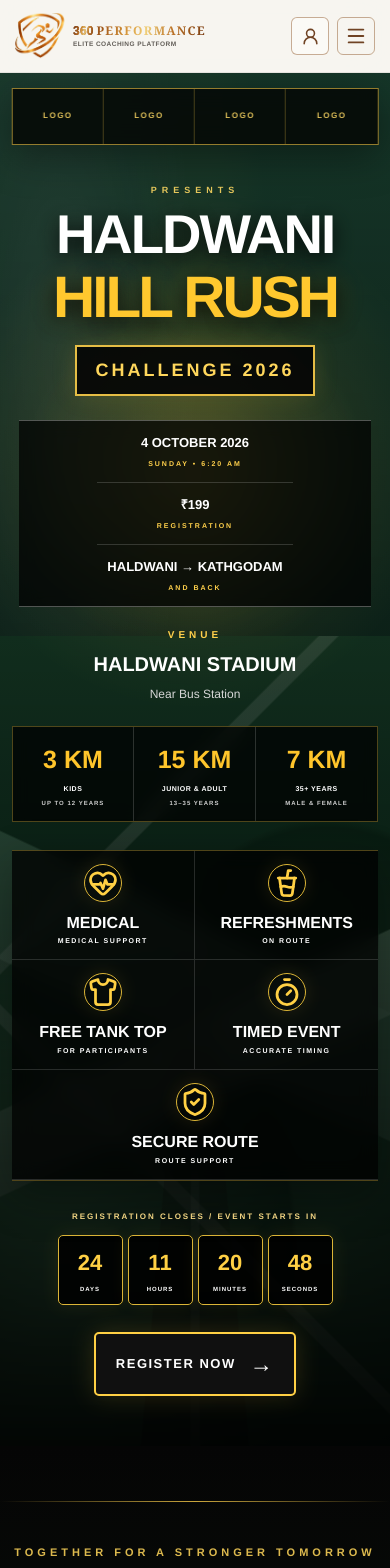
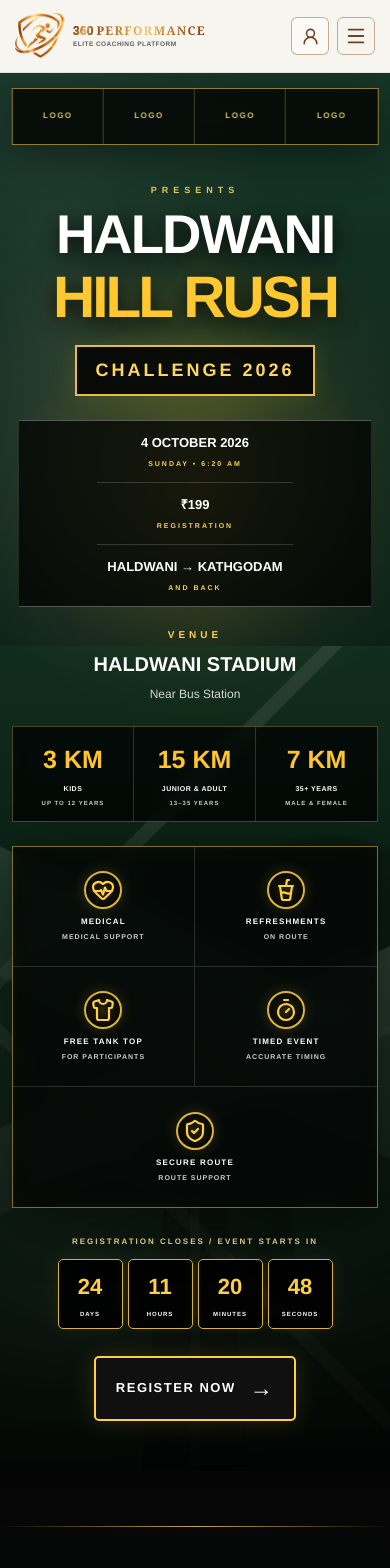
Before and after one commit to xshaykumar/akshay-copy, a Next.js app: page / in a window 390 px wide. Shown: the top 1568 px of the page. Built offline with nearby package versions, Linux system fonts and the light colour scheme.

Commit message:
Refactor perks styles for layout and design updates

```diff
--- a/components/public/HaldwaniHillRush.module.css
+++ b/components/public/HaldwaniHillRush.module.css
@@ -543,43 +543,47 @@
 
 
 /* =========================================================
-   EVENT PERKS
+   EVENT FEATURES
    ========================================================= */
 
 .perks {
-  display: flex;
+  width: min(1000px, 100%);
+  margin: 30px auto 32px;
 
-  justify-content: center;
+  display: grid;
+  grid-template-columns: repeat(5, 1fr);
 
-  flex-wrap: wrap;
+  background: rgba(4, 7, 6, 0.88);
 
-  margin: 28px auto 30px;
-
-  background: rgba(0, 0, 0, 0.76);
-
-  border-top: 1px solid rgba(224, 184, 65, 0.35);
-
-  border-bottom: 1px solid rgba(224, 184, 65, 0.35);
-
-  backdrop-filter: blur(10px);
+  border: 1px solid rgba(231, 193, 63, 0.55);
 
   box-shadow:
-    0 15px 40px rgba(0, 0, 0, 0.3);
+    0 15px 50px rgba(0, 0, 0, 0.45),
+    inset 0 0 30px rgba(255, 202, 45, 0.025);
+
+  backdrop-filter: blur(12px);
 }
 
 
 .perk {
-  min-width: 150px;
+  min-height: 135px;
 
-  padding: 15px 20px;
+  display: flex;
+  flex-direction: column;
 
-  text-align: center;
+  align-items: center;
+  justify-content: center;
+
+  padding: 18px 10px;
+
+  position: relative;
 
   border-right: 1px solid rgba(255, 255, 255, 0.14);
 
   transition:
     transform 0.25s ease,
-    background 0.25s ease;
+    background 0.25s ease,
+    box-shadow 0.25s ease;
 }
 
 
@@ -589,65 +593,153 @@
 
 
 .perk:hover {
+  background:
+    linear-gradient(
+      180deg,
+      rgba(255, 208, 68, 0.10),
+      rgba(255, 208, 68, 0.025)
+    );
+
   transform: translateY(-4px);
 
-  background: rgba(218, 177, 48, 0.08);
+  box-shadow:
+    inset 0 0 30px rgba(255, 208, 68, 0.06);
 }
 
 
+/* GOLD ICON CIRCLE */
+
 .perkIcon {
-  width: 43px;
-  height: 43px;
-
-  margin: 0 auto 8px;
+  width: 58px;
+  height: 58px;
 
   display: flex;
-
   align-items: center;
   justify-content: center;
 
-  border: 1px solid #dcb537;
+  margin-bottom: 11px;
+
+  color: #ffd044;
+
+  border: 2px solid #dcb537;
 
   border-radius: 50%;
 
-  color: #ffd044;
-
-  font-size: 21px;
-
-  font-weight: 900;
+  background:
+    radial-gradient(
+      circle,
+      rgba(255, 210, 70, 0.13),
+      rgba(0, 0, 0, 0.65) 70%
+    );
 
   box-shadow:
-    0 0 18px rgba(220, 181, 55, 0.12);
+    0 0 15px rgba(255, 208, 68, 0.18),
+    inset 0 0 12px rgba(255, 208, 68, 0.06);
 }
 
 
-.perk span {
+/* TEXT */
+
+.perkText {
+  text-align: center;
+}
+
+
+.perkText strong {
   display: block;
 
   color: #ffffff;
 
-  font-size: 9px;
+  font-size: 10px;
 
   font-weight: 950;
 
-  letter-spacing: 1.5px;
+  letter-spacing: 1.2px;
+
+  line-height: 1.25;
 }
 
 
-.perk small {
+.perkText span {
   display: block;
 
   margin-top: 5px;
 
-  color: #c7c7c7;
+  color: #cfcfcf;
 
   font-size: 7px;
 
-  font-weight: 700;
+  font-weight: 800;
 
   letter-spacing: 1px;
+
+  line-height: 1.3;
 }
 
+
+/* =========================================================
+   MOBILE EVENT FEATURES
+   ========================================================= */
+
+@media (max-width: 600px) {
+
+  .perks {
+    width: 100%;
+
+    grid-template-columns: repeat(2, 1fr);
+
+    margin: 24px auto 28px;
+  }
+
+
+  .perk {
+    min-height: 120px;
+
+    padding: 14px 6px;
+
+    border-right: 1px solid rgba(255, 255, 255, 0.13);
+
+    border-bottom: 1px solid rgba(255, 255, 255, 0.13);
+  }
+
+
+  .perk:nth-child(2n) {
+    border-right: none;
+  }
+
+
+  .perk:last-child {
+    grid-column: 1 / -1;
+
+    border-right: none;
+
+    border-bottom: none;
+  }
+
+
+  .perkIcon {
+    width: 48px;
+    height: 48px;
+
+    margin-bottom: 8px;
+  }
+
+
+  .perkIcon svg {
+    width: 24px;
+    height: 24px;
+  }
+
+
+  .perkText strong {
+    font-size: 8px;
+  }
+
+
+  .perkText span {
+    font-size: 6px;
+  }
+}
 
 /* =========================================================
    COUNTDOWN
```
